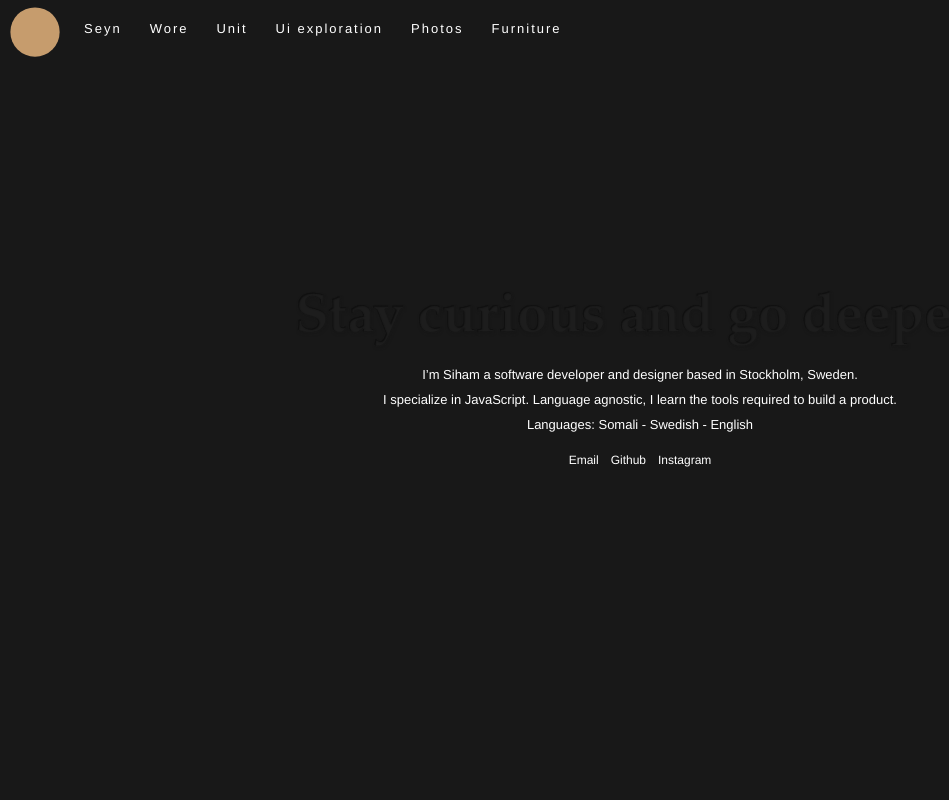
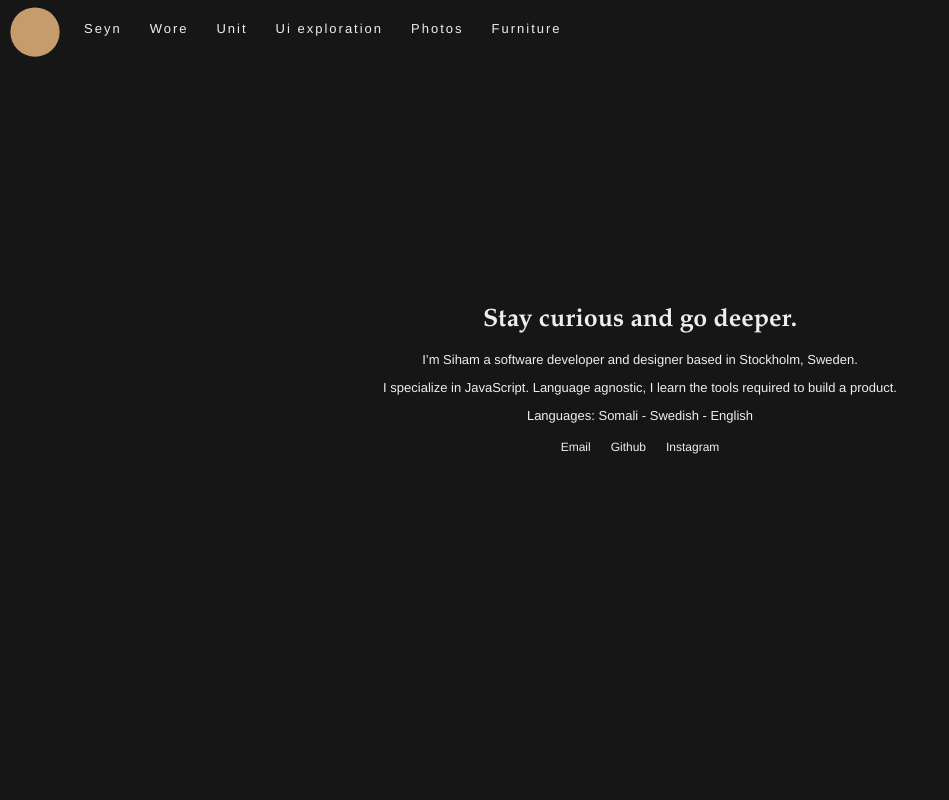
Before and after one commit to csobr/personal-website, a Next.js app: page / in a window 1280 px wide. Shown: the top 800 px of the page, without its empty margins (0-949 px from the left). Built offline with nearby package versions, Linux system fonts and the light colour scheme.

Commit message:
Landing page  and wore - New colors - Text moved to json file - Updated packages

```diff
--- a/src/pages/index.js
+++ b/src/pages/index.js
@@ -45,7 +45,7 @@ const Home = () => {
               <h1>Stay curious and go deeper.</h1>
               <p>
                 I’m Siham a software developer and designer based in Stockholm,
-                Sweden.{'\n'} I specialize in JavaScript. Language agnostic, I
+                Sweden.{'\n'}I specialize in JavaScript. Language agnostic, I
                 learn the tools required to build a product.
                 {'\n'}Languages: Somali - Swedish - English
               </p>
@@ -62,7 +62,7 @@ const Home = () => {
             </div>
           </div>
         </main>
-        <ProjectsView />
+
         <Footer />
       </Layout>
     </div>
--- a/src/pages/seyn.js
+++ b/src/pages/seyn.js
@@ -18,10 +18,8 @@ export default class Seyn extends Component {
           <main>
             <Navbar />
             <h4>Seyn</h4>
-            <h5>
-              Project year: 2020 | Creator | Designer | Developer | React Native
-            </h5>
-            <p className='app-text'>Under construction. </p>
+            <h5>Project year: 2020 | Designer | Developer | React Native</h5>
+            <p className='app-text'>Building </p>
             <div className=' container container-app'>
               <img src='./images/seyn/seyn.png' alt='seyn'></img>
             </div>
--- a/src/styles/main.scss
+++ b/src/styles/main.scss
@@ -1,9 +1,9 @@
-$primary_color: #ffffff;
+$primary_color: #eeeeee;
 // #0b0b0b
 $secondary_color: #050505;
 $third_color: rgb(198, 156, 109);
 // rgb(245, 245, 243)
-$bg_color: #181818;
+$bg_color: #171616;
 $white: #ffffff;
 
 @mixin center {
@@ -204,11 +204,10 @@ main {
   color: $primary_color;
 }
 h1 {
-  white-space: nowrap;
-  color: rgba(80, 80, 80, 0.1);
-  text-shadow: 1px 1px 1px #181818, 0 0 0 rgb(10, 10, 10), 1px 2px 3px #181818;
-  font-size: 5.5rem;
+  color: $primary_color;
+  font-size: 2.5rem;
   font-weight: 700;
+  padding: 1rem;
   font-family: Didot, Didot LT STD, Hoefler Text, Garamond, Times New Roman,
     serif;
   @media (max-width: 415px) {
@@ -216,31 +215,24 @@ h1 {
     color: $primary_color;
   }
 }
-@-moz-document url-prefix() {
-  h1 {
-    color: $primary_color;
-    font-size: 2.5rem;
-  }
-}
+
 .about-me {
   text-align: center;
-  word-wrap: break-word;
   white-space: pre-line;
-  padding: 1.5%;
+  padding: 1rem;
   @media (max-width: 415px) {
     white-space: pre-line;
   }
 
   p {
-    padding: 1.5%;
     font-size: 1.3em;
     font-weight: 400;
-    line-height: 2.5rem;
+    line-height: 2.8rem;
   }
 }
 .social a {
   font-size: 1.2em;
-  padding: 0.5em;
+  padding: 1rem;
   text-decoration: none;
   display: inline-block;
   position: relative;
```
Also changed, not shown: package.json (+5 -4 lines), public/images.json (+9 -0 lines), src/pages/wore.js (+1 -12 lines), 1 other file (tests, documents, lock files or other folders).
